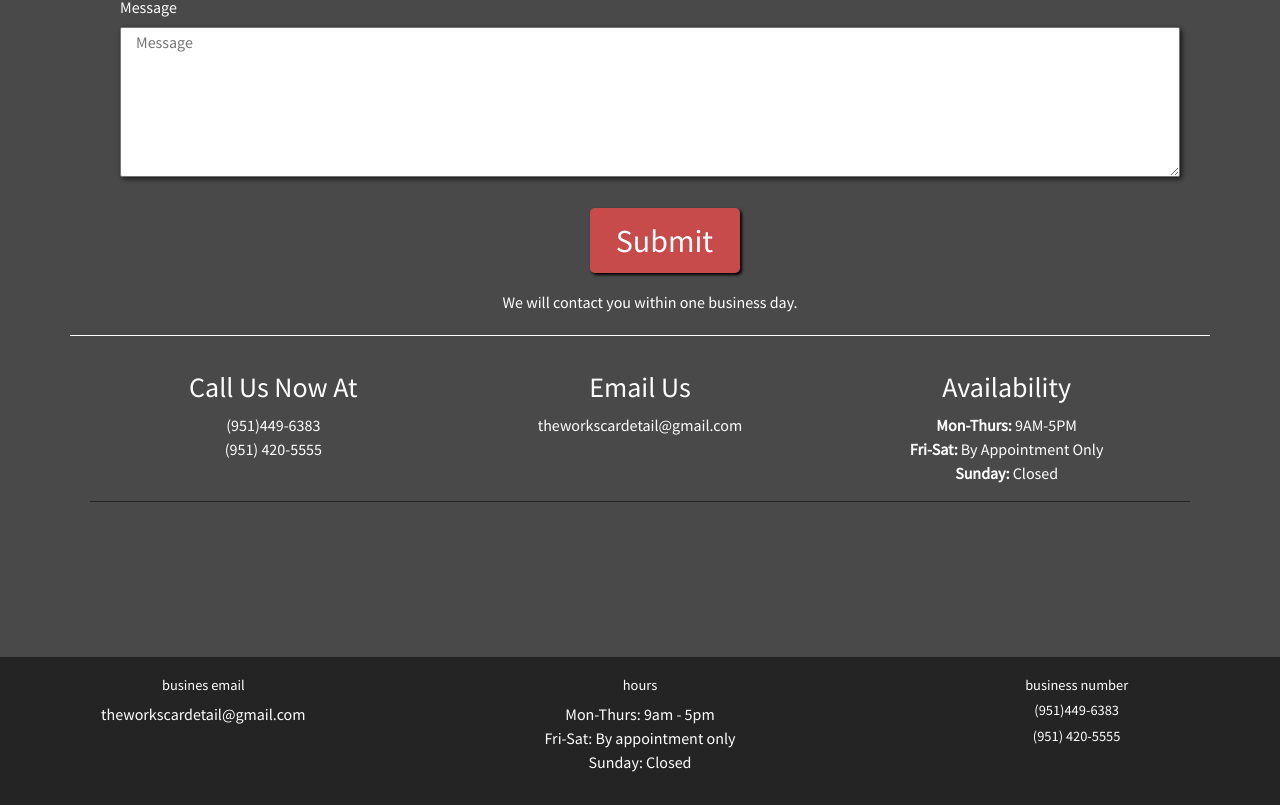
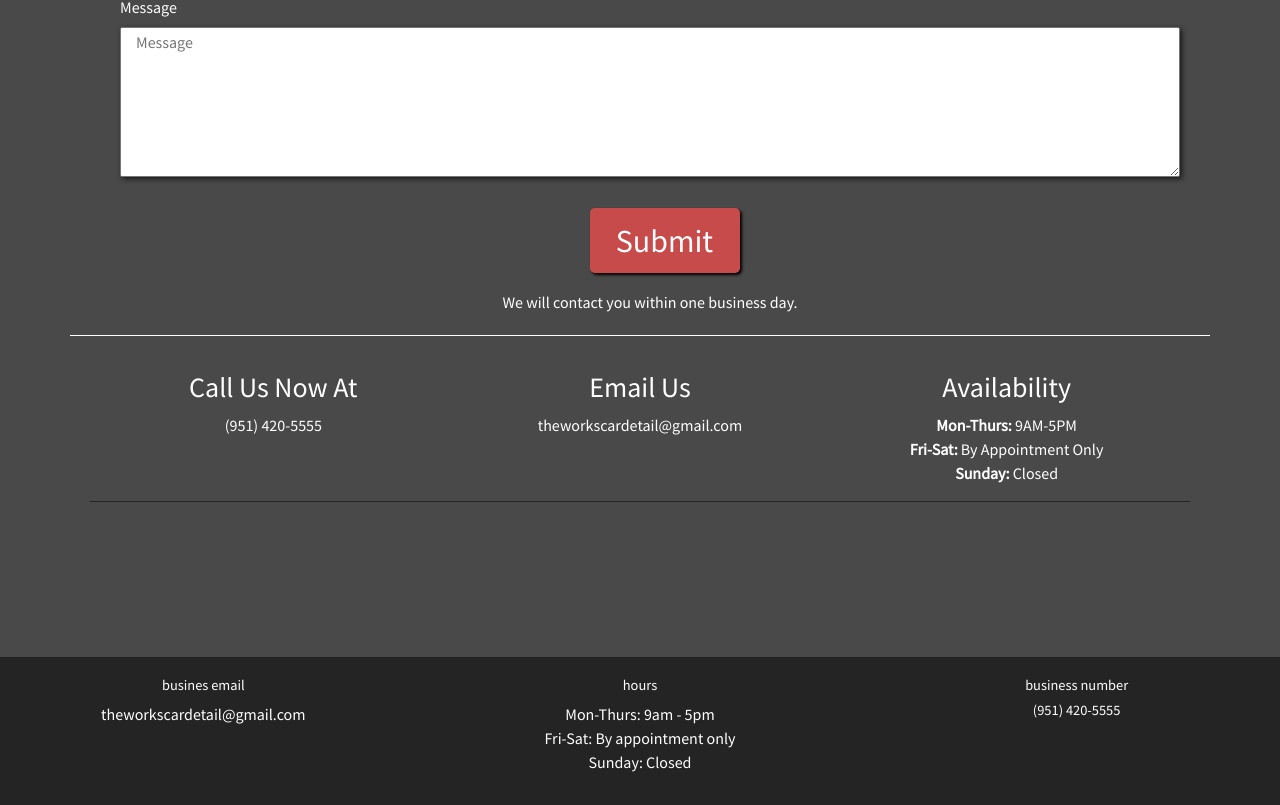
Before and after one commit to mlnemenzo/the-works, a React (Create React App) app: page /contact in a window 1280 px wide. Shown: the part 443-1248 px from the top of the page. Built offline with nearby package versions, Linux system fonts and the light colour scheme.

Commit message:
erroneous numbers deleted

```diff
--- a/src/components/contact.js
+++ b/src/components/contact.js
@@ -119,7 +119,6 @@ class Contact extends Component {
                     <div className = "call col-12 col-sm-12 col-md-4 col-lg-4">
                         <h3 className = "d-flex justify-content-center">Call Us Now At</h3>
                         <ul>
-                            <li className = "text-center"><span className="glyphicons glyphicons-call-outgoing"></span>(951)449-6383</li>
                             <li className= "text-center">(951) 420-5555</li>
                         </ul>
                     </div>
--- a/src/components/footer.js
+++ b/src/components/footer.js
@@ -19,7 +19,6 @@ class Footer extends Component {
                 </div>
                 <div className="footer-number col-12 col-sm-12 col-md-4 col-lg-4 col-xl-4">
                     <h5 className="number">business number</h5>
-                    <h5>(951)449-6383</h5>
                     <h5>(951) 420-5555</h5>
                 </div>
 
```
